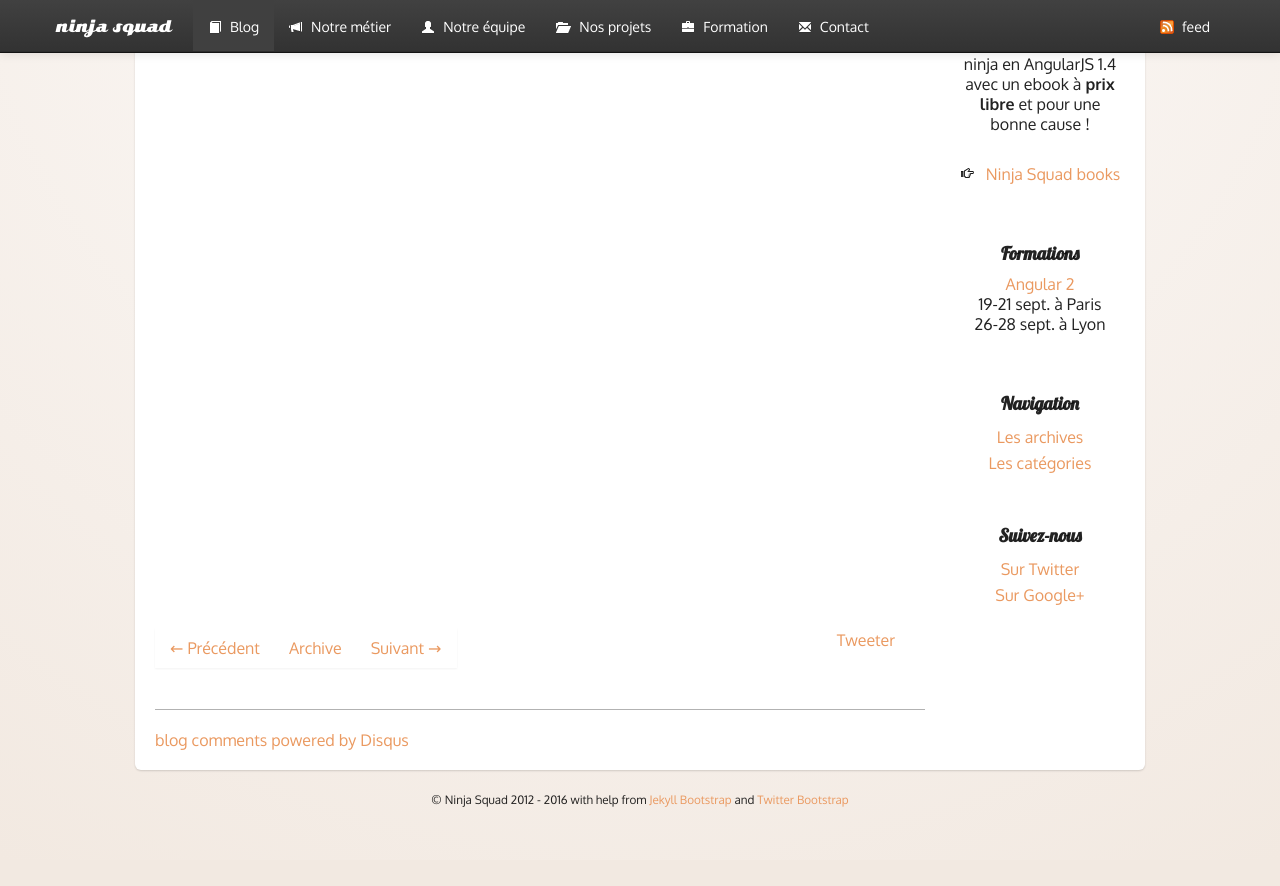
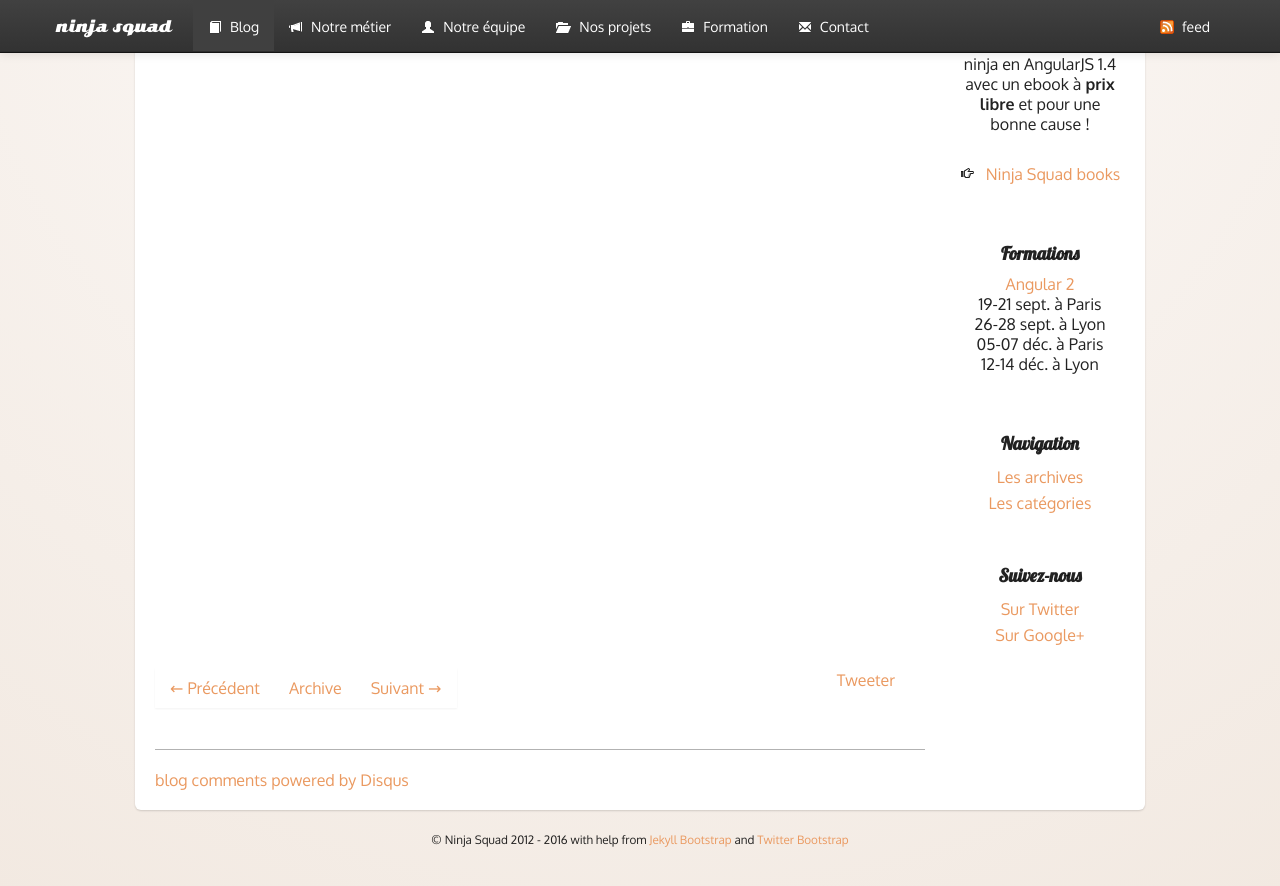
Before and after one commit to Ninja-Squad/ninja-squad.github.com, a Jekyll site: the page built from _posts/2015-08-28-rentree-2015.md, in a window 1280 px wide and 900 px high, scrolled down 1180 px. Shown: the top 886 px of the window. Built offline with Jekyll 4.4.1, drawn with Linux system fonts in a browser that asks for light colours; comment, search, counter and statistics services are not loaded; before the commit the page ends 2040 px from its top, so only the background shows below that.

Commit message:
chore: new training dates

```diff
--- a/_config.yml
+++ b/_config.yml
@@ -168,3 +168,5 @@ JB :
       dates:
         - 19-21 sept. à Paris
         - 26-28 sept. à Lyon
+        - 05-07 déc. à Paris
+        - 12-14 déc. à Lyon
```
